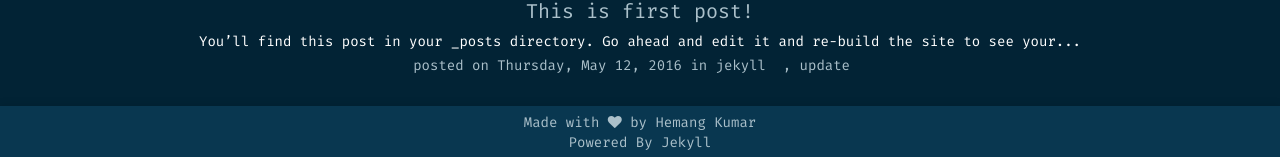
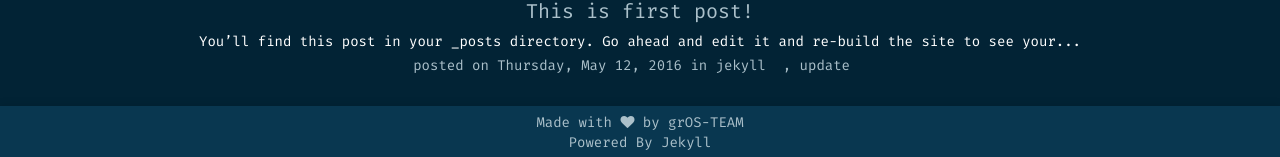
Before and after one commit to grOS-TEAM/gros-team.github.io, a Jekyll site: the page built from index.html, in a window 1280 px wide and 1344 px high. Shown: the part 1184-1341 px from the top of the window. Built offline with Jekyll 4.4.1, drawn with Linux system fonts in a browser that asks for light colours; nearby versions of some CDN libraries; some web fonts are replaced.

Commit message:
update footer

```diff
--- a/_includes/footer.html
+++ b/_includes/footer.html
@@ -1,6 +1,6 @@
 <nav class="navbar navbar-default navbar-fixed-bottom">
   <div class="container footer-content">
-    Made with <i class ="fa fa-heart"></i> by Hemang Kumar<br>
+    Made with <i class ="fa fa-heart"></i> by grOS-TEAM<br>
     Powered By Jekyll
   </div>
 </nav>
```
Also changed, not shown: 13 other files.
